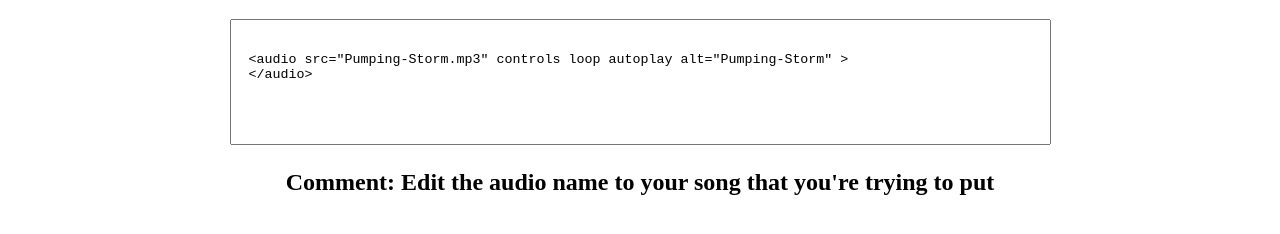
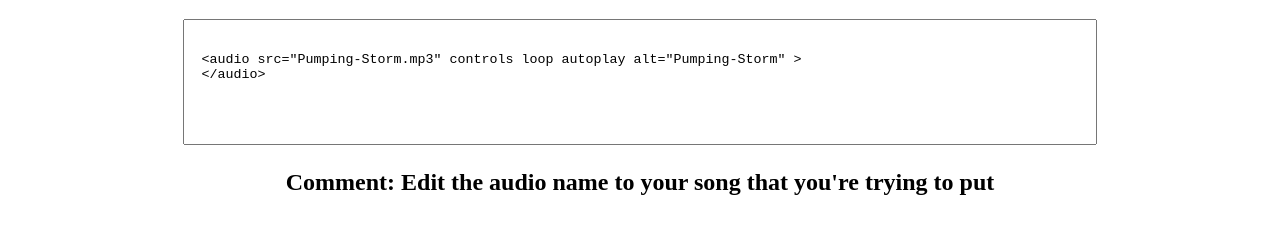
Before and after one commit to StephenGithubHosting/Audio-Tutorial, a plain HTML site: page index.html in a window 1280 px wide. Shown: the part 344-578 px from the top of the page. Drawn offline with Linux system fonts and the light colour scheme.

Commit message:
innitialcommit2

```diff
--- a/index.html
+++ b/index.html
@@ -54,7 +54,7 @@ background-color: blue;
 textarea{
 
 resize: none;
-
+width: 71vw;
 
 }
 
```
